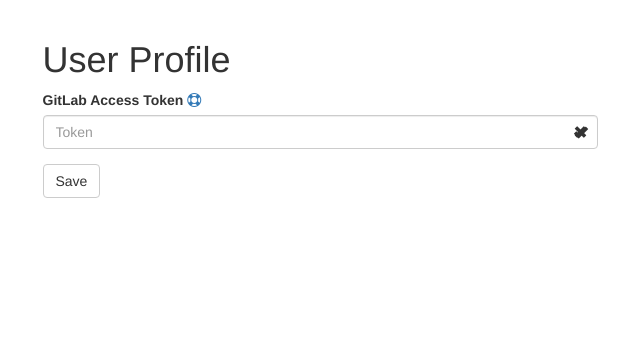
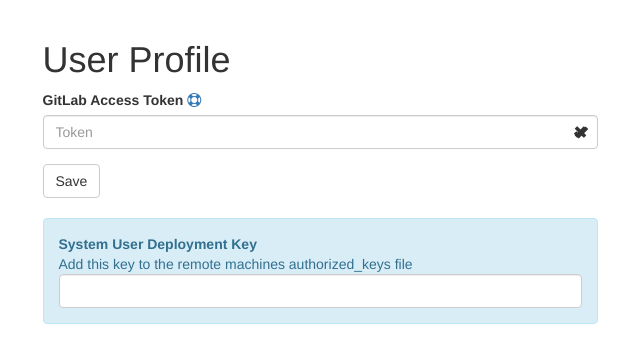
Before and after one commit to felixkosmalla/gitploy, a Django app: template frontend/templates/profile.html in a window 1280 px wide. Shown: the part 51-414 px from the top of the page, without its empty margins (320-960 px from the left). Run offline with Django 3.2, Linux system fonts and the light colour scheme; the template is opened without the code that fills it, so the values that code supplies are empty; some libraries are stand-ins or nearby versions.

Commit message:
added blank password support
also added public key display

```diff
--- a/deployments/models.py
+++ b/deployments/models.py
@@ -60,7 +60,7 @@ class Deployment(models.Model):
 
     host = models.CharField(max_length = 500)
     username = models.CharField(max_length = 500)
-    password = EncryptedCharField(max_length = 500)
+    password = EncryptedCharField(max_length = 500, blank=True)
     #port = models.IntegerField(max_length =6, default = 22)
     shell_code = models.TextField(max_length = 500, blank=True)
 
--- a/frontend/templates/profile.html
+++ b/frontend/templates/profile.html
@@ -30,6 +30,22 @@
 			</form>
 		</div>
 	</div>
+
+
+	<div class="row">
+		<div class="col-xs-3 col-sm-3 col-md-3 col-lg-3">
+
+		</div>
+		<div class="col-xs-6 col-sm-6 col-md-6 col-lg-6">
+			<div class="alert alert-info">
+				<strong>System User Deployment Key</strong> <br>
+				Add this key to the remote machines authorized_keys file <br>
+				<input type="text" name="" id="input" class="form-control" value="{{public_key}}" >
+			</div>
+
+		</div>
+
+	</div>
 </div>
 
 {% endblock content %}
--- a/frontend/views/profile.py
+++ b/frontend/views/profile.py
@@ -43,7 +43,8 @@ def profile(request):
 
 
 	return render(request, "profile.html",{
-		'form':form
+		'form':form,
+		'public_key':settings.DEPLOY_KEY
 		})
 
 @csrf_exempt
```
Also changed, not shown: deployments/views/deploy.py (+6 -4 lines).
